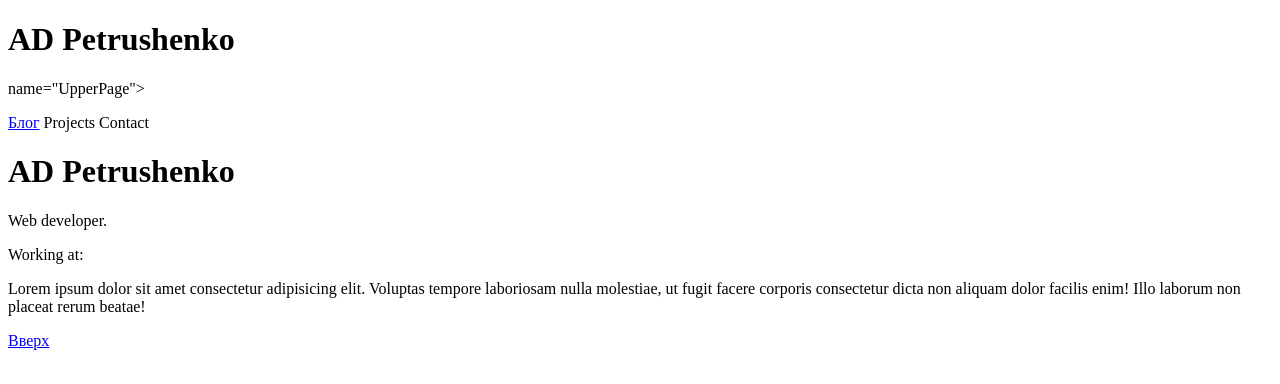
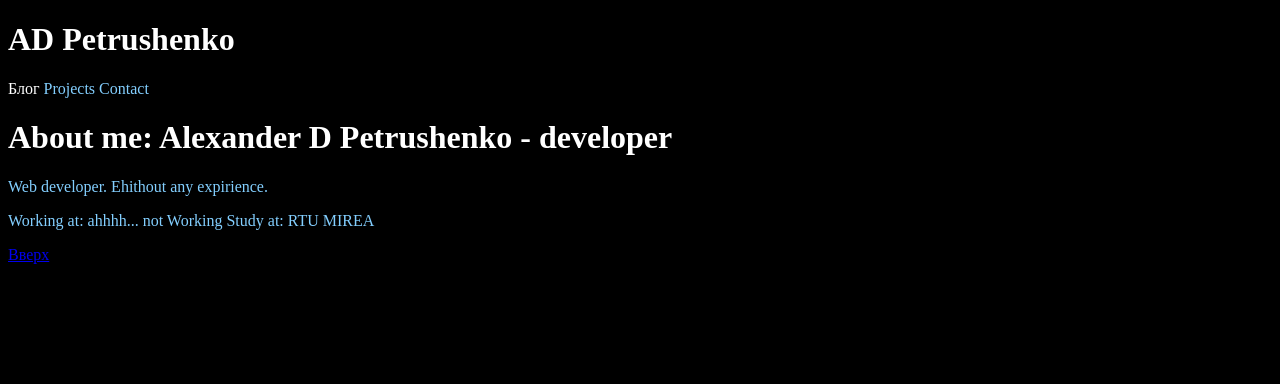
Before and after one commit to P1trusHka/asdertsiteio, a plain HTML site: page index.html in a window 1280 px wide. Drawn offline with Linux system fonts and the light colour scheme.

Commit message:
+Css Styles: big update

```diff
--- a/css/main.css
+++ b/css/main.css
@@ -1 +1,31 @@
-DOCKTYPE {}
+body{
+    background-color:black;
+}
+
+p{
+    color: rgb(131, 207, 255)
+}
+
+.MainText{
+    color:azure;
+    b{color: red;}
+}
+
+.linkmain{
+    color: white;
+    text-decoration: none;
+}
+
+.linkto{
+    color: white;
+    text-decoration: none;
+}
+.linkto::hover{
+    color: blue;
+    cursor: active;
+}
+
+.header{
+    color: white;
+
+}
--- a/index.html
+++ b/index.html
@@ -1,24 +1,34 @@
 <!DOCTYPE html>
 <html>
+
 <head>
     <meta charset="utf-8">
     <meta name="author" content="AD_Petrushenko">
     <meta name="description" content="My own website and CV">
     <meta name="Keywords" content="website,CV,AD_Petrushenko,Petrushenko,P1trushka,p1trushka">
-        <title>Blog Page</title>
+    <title>Main Page</title>
+    <link rel="stylesheet" href="css/main.css">
+</head>
 
-    </head>
 <body>
-        <h1>AD Petrushenko</h1> <a> name="UpperPage"></a></a>
+    <!--Uppertext-->
+    <h1> <a href="index.html" class="linkmain" title="Go to Main Page" name="UpperPage">AD Petrushenko</a> </h1>
 
-        <p><a href="blog.html" title="CLick on me" target="_self">Блог</a> Projects Contact </p>
+    <p><a href="blog.html" title="CLick on me" target="_self" class="linkto">Блог</a> Projects Contact </p>
 
-        <h1>AD Petrushenko</h1>
-        <p>Web developer. </p>
+    <!--Main Page Start-->
+
+    <h1 class="header">About me: Alexander D Petrushenko - developer</h1>
+
+    <p>Web developer. Ehithout any expirience. </p>
+
     <p>
-            Working at:
+        Working at: ahhhh... not Working
+        Study at: RTU MIREA
     </p>
-        <p>Lorem ipsum dolor sit amet consectetur adipisicing elit. Voluptas tempore laboriosam nulla molestiae, ut fugit facere corporis consectetur dicta non aliquam dolor facilis enim! Illo laborum non placeat rerum beatae!</p>
+
+    <!--Bottom-->
     <a href="#UpperPage">Вверх</a><br>
 </body>
+
 </html>
```
Also changed, not shown: blog.html (+12 -1 lines). Lines whose indentation alone changed are shown as unchanged.
